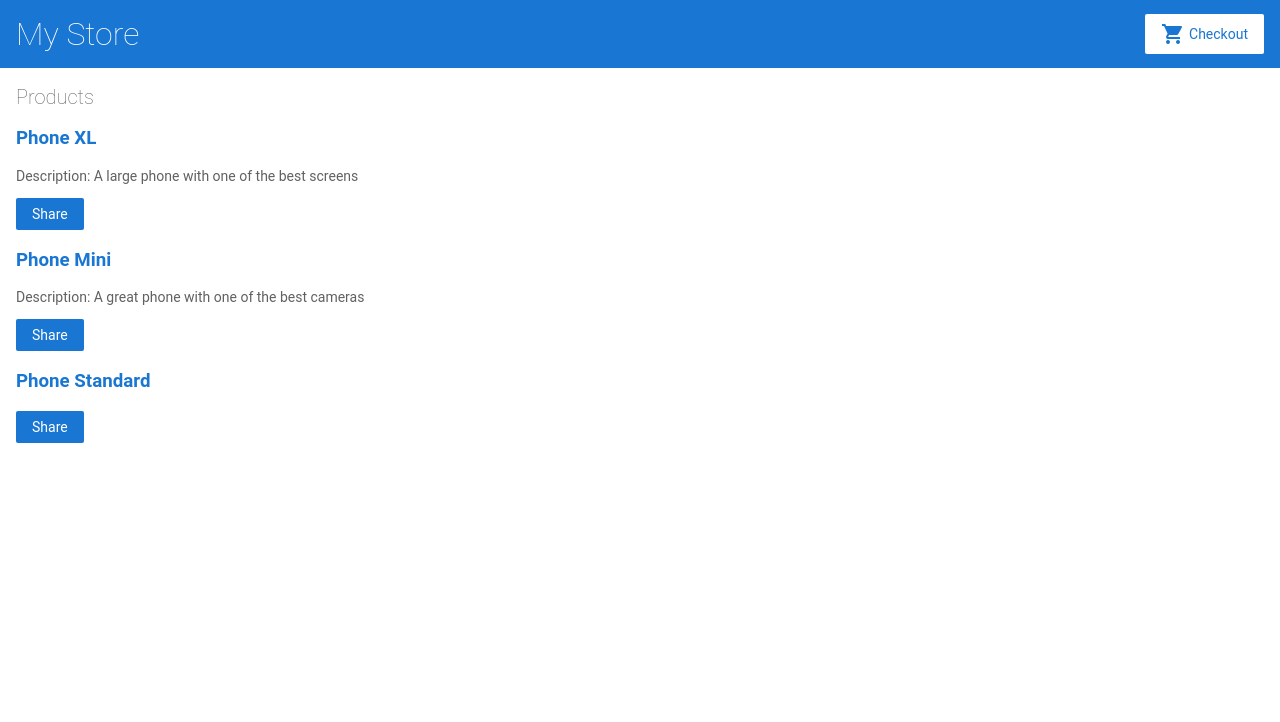
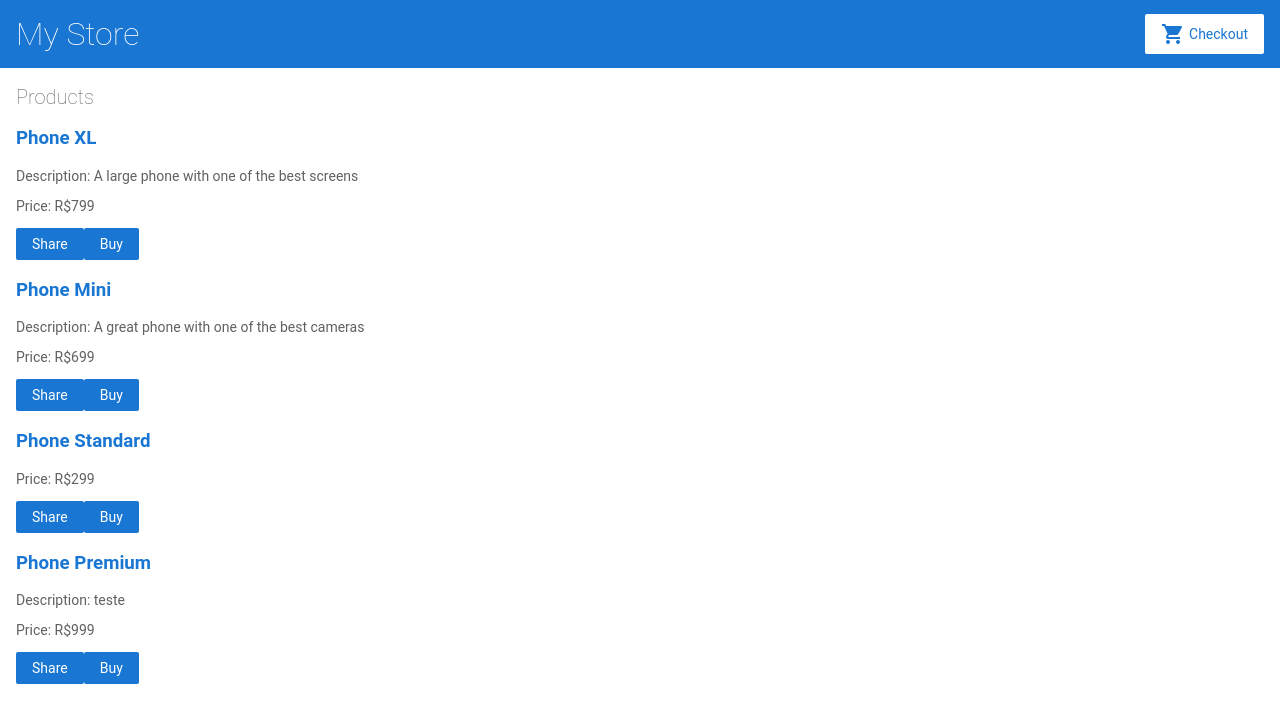
Before and after one commit to bielzin42/angularStore, an Angular app: page / in a window 1280 px wide. Shown: the top 722 px of the page. Built offline with nearby package versions, Linux system fonts and the light colour scheme.

Commit message:
added buy function and buy button on the main product page!

```diff
--- a/src/app/product-list/product-list.component.html
+++ b/src/app/product-list/product-list.component.html
@@ -10,8 +10,10 @@
   <p *ngIf="product.description">
     Description: {{product.description}}
   </p>
+  <p *ngIf="product.price">Price: R${{product.price}}</p>
+  <button (click)="share()">Share</button>
+  <button (click)="buy()">Buy</button>
 
-  <button (click)="share()">Share</button>
 </div>
 
 <!--
--- a/src/app/product-list/product-list.component.ts
+++ b/src/app/product-list/product-list.component.ts
@@ -13,6 +13,10 @@ export class ProductListComponent {
   share() {
     window.alert('The product has been shared!');
   }
+
+  buy(){
+    window.alert('The product has been added to the cart')
+  }
 }
 
 
--- a/src/app/products.ts
+++ b/src/app/products.ts
@@ -13,6 +13,11 @@ export const products = [
     name: 'Phone Standard',
     price: 299,
     description: ''
+  },
+  {
+    name: 'Phone Premium',
+    price: 999,
+    description: 'teste'
   }
 ];
 
```
